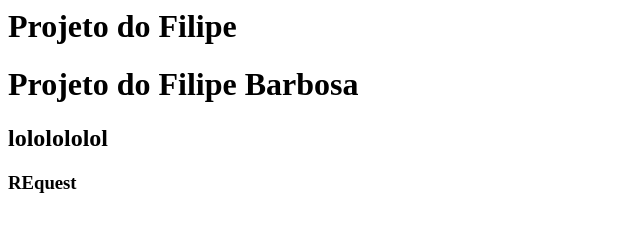
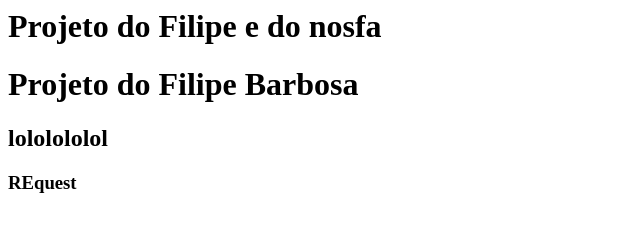
Before and after one commit to nosfaa/curso-git, a plain HTML site: page index.html in a window 1280 px wide. Shown: the whole page, without its empty margins (0-640 px from the left). Drawn offline with Linux system fonts and the light colour scheme.

Commit message:
nosfa no título

```diff
--- a/index.html
+++ b/index.html
@@ -1,6 +1,6 @@
 <html>
 	<head>
-		<h1> Projeto do Filipe </h1>
+		<h1> Projeto do Filipe e do nosfa </h1>
 	</head>
 	<body>
 		<h1>Projeto do Filipe Barbosa</h1>
```
